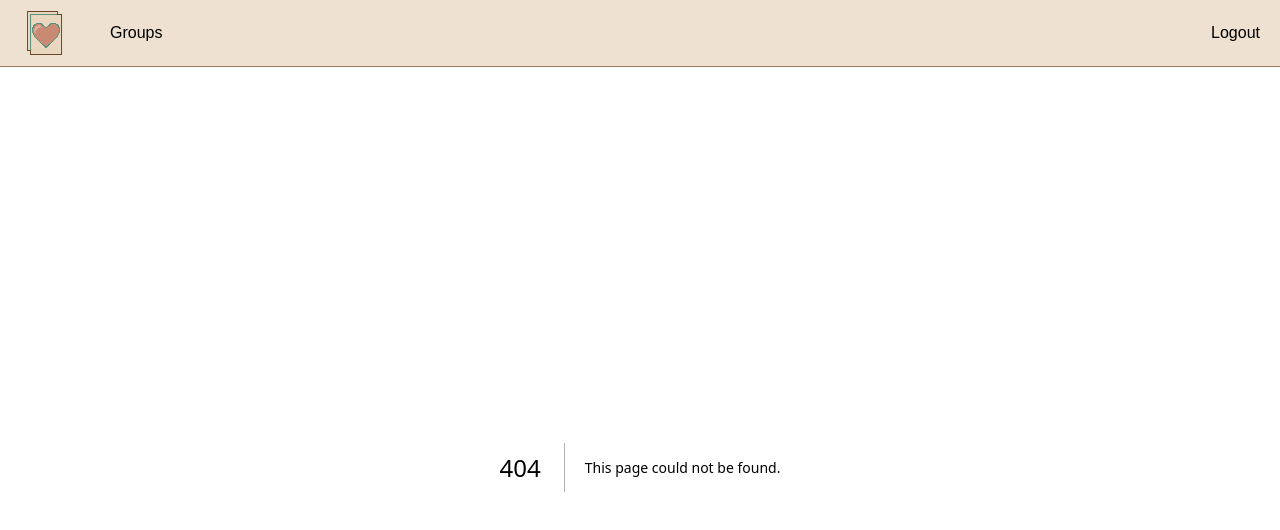
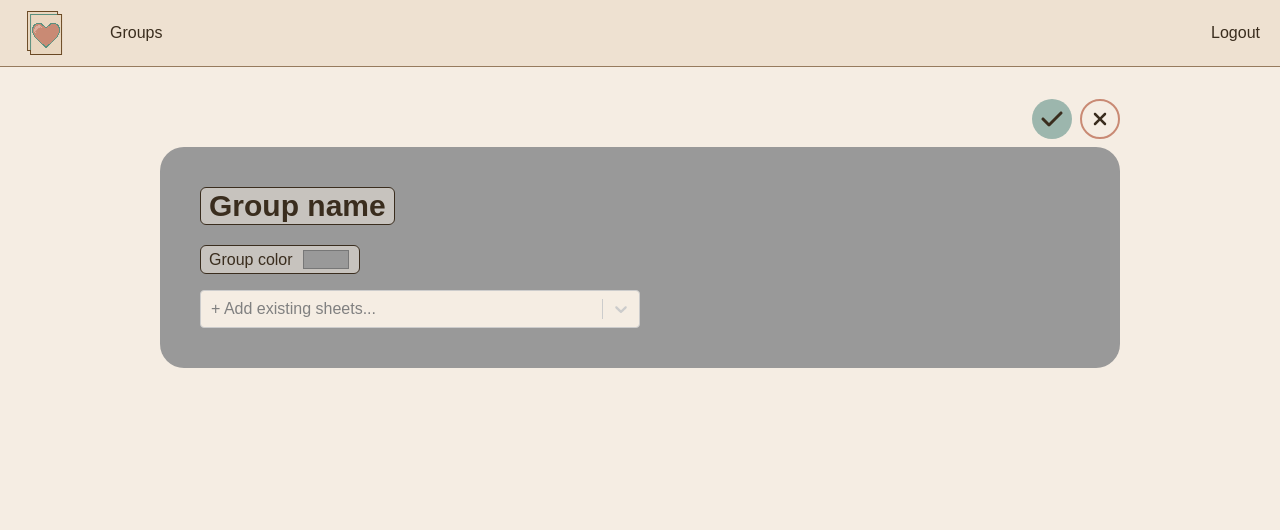
Before and after one commit to 04mHuang/Memsheets, a Next.js app in the folder frontend/: page /groups/1/edit in a window 1280 px wide. Before the commit this address had no page. Shown: the top 530 px of the page. Built offline with nearby package versions, Linux system fonts and the light colour scheme; no server answers; a web font is replaced by a local one.

Commit message:
Updated: for editing group

```diff
--- /dev/null
+++ b/frontend/src/app/groups/[group_id]/edit/page.tsx
@@ -0,0 +1,54 @@
+"use client";
+
+import { useState } from "react";
+import { useParams, useRouter } from "next/navigation";
+import axiosInstance from "@/app/axiosInstance";
+
+import EditButtons from "@/app/components/EditButtons";
+import GroupForm from "@/app/components/GroupForm";
+import { isDarkColor } from "@/app/util/colorUtil";
+
+interface SheetOption {
+  value: string;
+  label: string;
+  color: string;
+}
+
+const EditGroup = () => {
+  const router = useRouter();
+  const params = useParams<{ group_id: string; }>();
+  const { group_id } = params;
+  // Basic information of group
+  const [group, setGroup] = useState({
+    "name": "",
+    "color": "#999999",
+    "sheets": [] as SheetOption[]
+  });
+
+
+  const handleEdit = async () => {
+    try {
+      await axiosInstance.post(`/edit-group/${group_id}`, group);
+      router.back();
+    }
+    catch (error) {
+      console.error(error);
+    }
+  }
+
+  return (
+    <div className="page-container">
+      <EditButtons
+        editMode={true}
+        submit={handleEdit}
+        cancel={() => router.back()}
+      />
+      <div className={`sheet ${isDarkColor(group.color) ? "text-background" : "text-foreground"}`} style={{ background: group.color, '--placeholder-color': isDarkColor(group.color) ? "var(--background)" : "var(--foreground)" } as React.CSSProperties}>
+        <form method="POST" onSubmit={(e) => { e.preventDefault(); handleEdit(); }}>
+          <GroupForm group={group} setGroup={setGroup} />
+        </form>
+      </div>
+    </div>
+  );
+}
+export default EditGroup;
--- a/frontend/src/app/groups/[group_id]/page.tsx
+++ b/frontend/src/app/groups/[group_id]/page.tsx
@@ -3,6 +3,8 @@
 import { useParams, useRouter } from "next/navigation";
 import { useState, useEffect } from "react";
 import { FiFilePlus } from "react-icons/fi";
+
+import EditButtons from "@/app/components/EditButtons";
 import Card from "@/app/components/Card";
 import SearchBar from "@/app/components/SearchBar";
 import axiosInstance from "@/app/axiosInstance";
@@ -54,6 +56,11 @@ const GroupSheets = () => {
         <h1 className="page-title mb-0">{pageTitle}</h1>
         {/* Search through the sheets of a specific group by passing the group_id */}
         <SearchBar<SheetType> groupId={group_id} setItems={setSheets} originalItems={originalSheets} />
+        <EditButtons
+          editMode={false}
+          submit={() => router.push(`/groups/${group_id}/edit`)}
+          cancel={() => router.back()}
+        />
       </div>
       <section className="card-grid">
         <button
```
Also changed, not shown: 1 other file (tests, documents, lock files or other folders).
